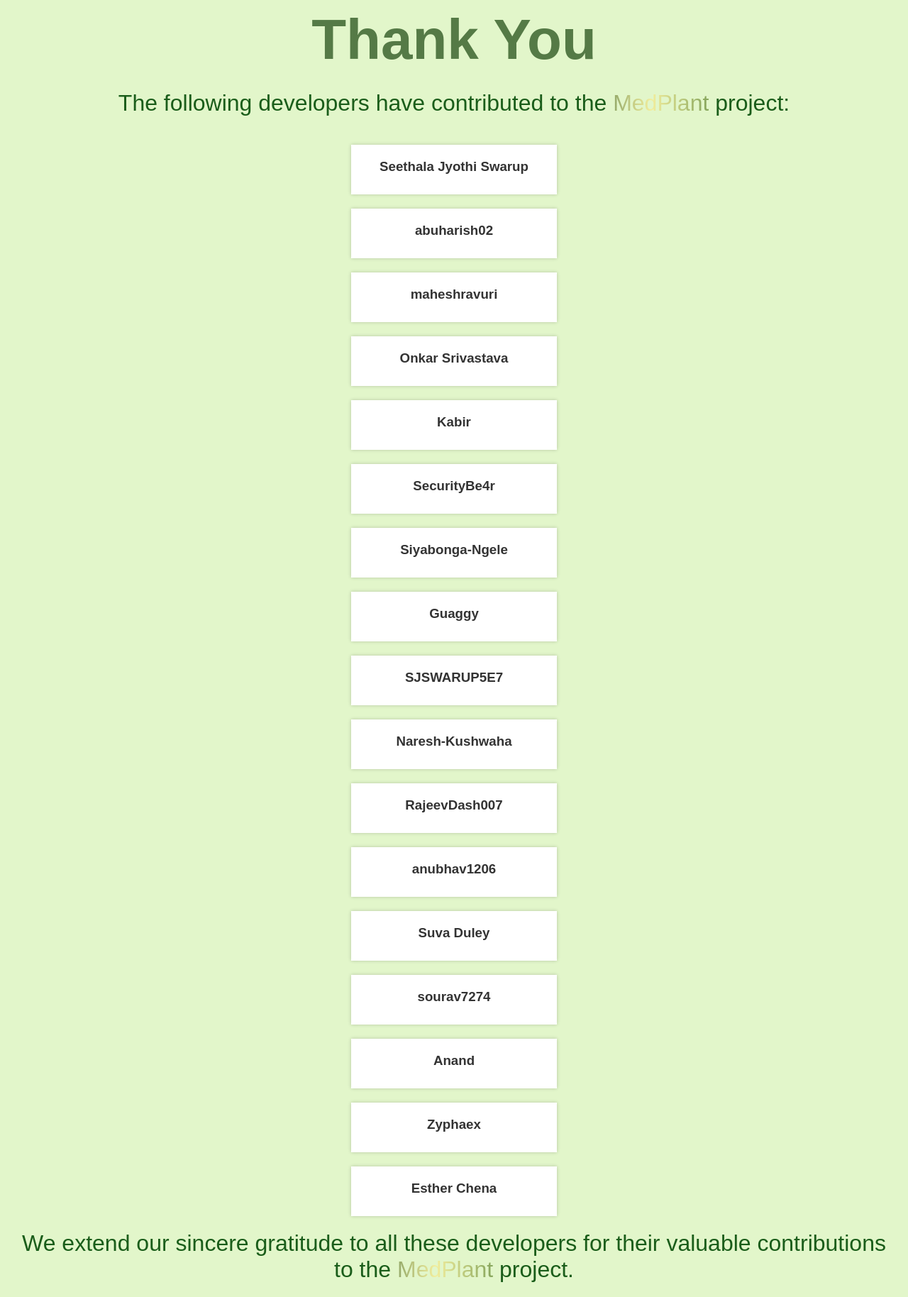
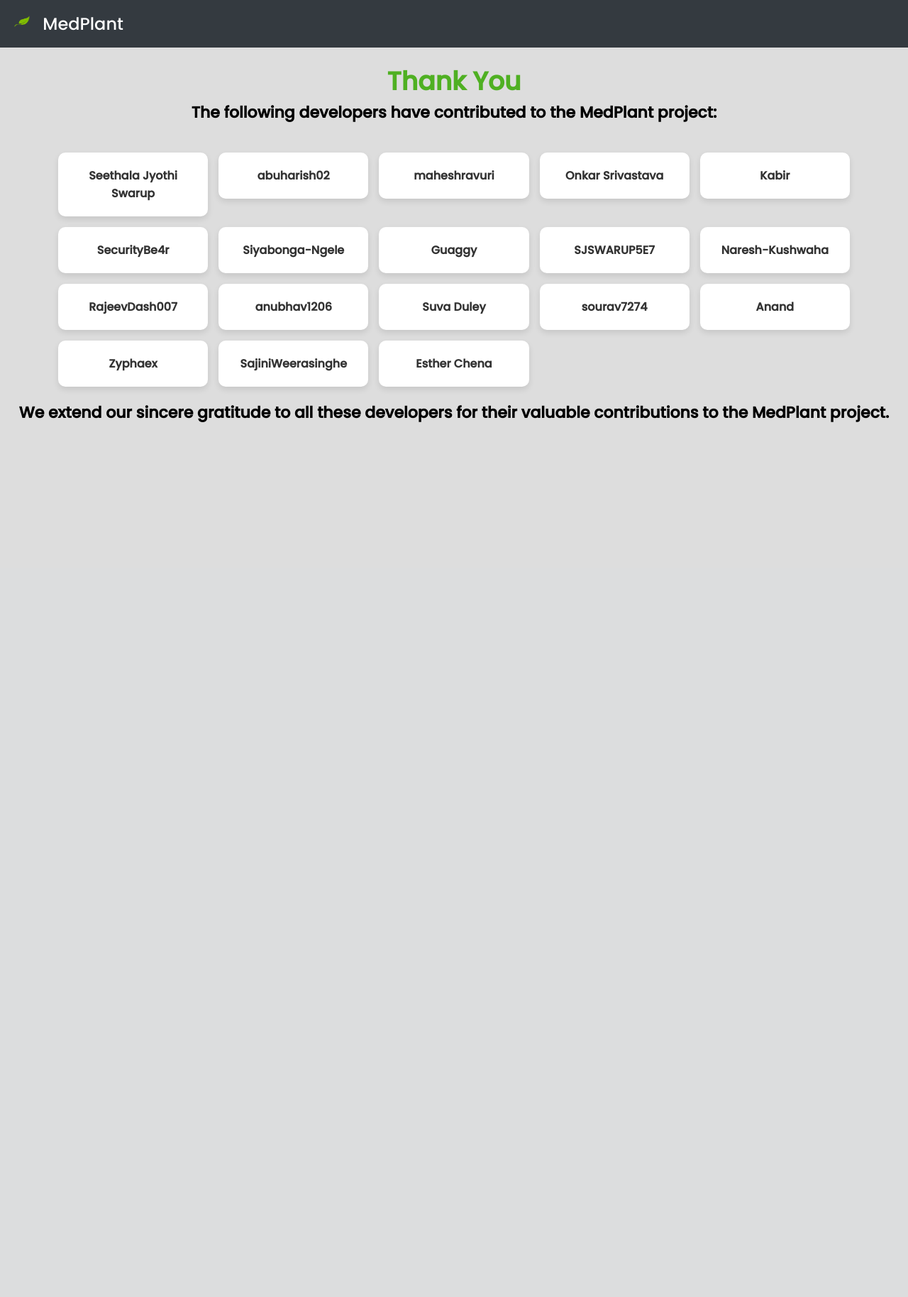
Before and after one commit to swarupe7/MedPlant, a PHP site: page /thankyou.html in a window 1280 px wide. Shown: the whole page at 71% size. After the commit the page ends 595 px from the top, so only its background shows below. Run offline with PHP 8.4, Linux system fonts and the light colour scheme.

Commit message:
feat: Add dark-themed navbar with logo and update page layout to grid

```diff
--- a/styles/thankyou.css
+++ b/styles/thankyou.css
@@ -1,135 +1,115 @@
+@import url("https://fonts.googleapis.com/css2?family=Poppins:wght@200;300;400;500&display=swap");
+/* Container styling */
+@import url("https://fonts.googleapis.com/css2?family=Poppins:wght@200;300;400;500&display=swap");
+
+* {
+  margin: 0;
+  padding: 0;
+  box-sizing: border-box;
+  font-family: "Poppins", sans-serif;
+  background-color: rgba(var(--bs-dark-rgb),);
+}
+
+.navbar {
+  background-color: #343a40 !important; /* Bootstrap bg-dark equivalent */
+  padding: 1rem;
+}
+
+.navbar-brand {
+  color: white !important;
+  font-size: 1.5rem;
+  font-weight: 500;
+  text-decoration: none;
+}
+
+.navbar-brand img {
+  width: 30px;
+  height: 24px;
+  margin-right: 8px;
+}
+
+.navbar-brand:hover {
+  color: #ffffffb8 !important;
+}
+
+.container-fluid {
+  display: flex;
+  align-items: center;
+  justify-content: space-between;
+}
+
+.nav-ul {
+  display: flex;
+}
+
+.nav-ul a {
+  padding: 6px;
+  text-decoration: none;
+  color: white;
+}
+
+.nav-ul a:hover {
+  color: #ffffffb8;
+}
+
 body {
-    background-color: #E2F6CA;
-    font-family: Arial, sans-serif;
-    margin: 0;
-    padding: 0;
+  margin: 0;
+  padding: 0;
+  background: #ddd;
+  font-family: "Poppins", sans-serif;
 }
 
 .container {
-    display: flex;
-    justify-content: center;
-    align-items: center;
-    flex-direction: column;
-    /* max-width: 600px;
-     margin: 100px auto;
-    text-align: center; */
+  text-align: center;
+  padding: 20px;
+
 }
 
-h1 {
-    color: #333;
-    font-size: 80px;
-    margin-top: 10px;
-    margin-bottom: 5px;
-}
-.main{
-    color: #1A5D1A;
+.thank-you {
+  font-size: 36px;
+  color: #4fb022;
 }
 
+.main {
+  font-size: 22px;
+  margin-bottom: 20px;
+  font-weight: 600;
 
+}
+
+/* Developer Grid */
+.developer-gallery {
+  display: grid;
+  grid-template-columns: repeat(auto-fit, minmax(200px, 1fr));
+  gap: 15px;
+  max-width: 90%;
+  margin: auto;
+  padding: 20px 0;
+}
+
+/* Developer Card */
 .card {
-    flex-basis: 0;
-    width: 250px;
-    height: 30px;
-    background-color: #fff;
-    padding: 20px;
-    margin-top: 20px;
-    box-shadow: 0 0 5px rgba(0, 0, 0, 0.2);
-    text-align: center;
-    transition: 0.4s;
+  background: #ffffff;
+  padding: 20px;
+  font-weight: 200;
+  border-radius: 10px;
+  box-shadow: 0 4px 8px rgba(0, 0, 0, 0.1);
+  text-align: center;
+  transition: transform 0.3s ease;
 }
 
 .card:hover {
-    background-color: darkseagreen;
-    transform: translateY(-5px);
-    z-index: 1;
+  transform: scale(1.05);
+  background-color: #8bcf6b;
 }
 
 .card h3 {
-    margin: 0;
-    color: #333;
+  font-size: 16px;
+  color: #333;
+  margin: 0;
 }
 
+/* Links */
 .link {
-    text-decoration: none;
+  text-decoration: none;
 }
-.thank-you{
-    color: #557A46;
-}
-:root {
-    /* --purple: rgb(123, 31, 162);
-    --violet: rgb(103, 58, 183);
-    --pink: rgb(244, 143, 177); */
-
-    /* --red: #F31559;
-    --magenta: #FF52A2;
-    --orange: #FFB07F;
-
-    --green: #1A5D1A;
-    --yellow: #F1C93B;
-    --blue: #78C1F3; */
-    --yellow: #F2EE9D;
-    --l-green: #7A9D54;
-    --d-green: #557A46;
-  }
-
-  @keyframes background-pan {
-    from {
-      background-position: 0% center;
-    }
-
-    to {
-      background-position: -200% center;
-    }
-  }
-
-  @keyframes scale {
-    from, to {
-      transform: scale(0);
-    }
-
-    50% {
-      transform: scale(1);
-    }
-  }
-
-  @keyframes rotate {
-    from {
-      transform: rotate(0deg);
-    }
-
-    to {
-      transform: rotate(180deg);
-    }
-  }
-
-
-  h2 {
-    color: white;
-    font-family: "Rubik", sans-serif;
-    font-size: clamp(2em, 2vw, 4em);
-    font-weight: 400;
-    margin: 0px;
-    padding: 20px;
-    text-align: center;
-  }
-
-  h2 > .magic {
-    display: inline-block;
-    position: relative;
-  }
-
-
-  h2 > .magic > .magic-text {
-    animation: background-pan 3s linear infinite;
-    background: linear-gradient(
-      to right,
-      var(--yellow),
-      var(--l-green),
-      var(--d-green),
-      var(--yellow)
-    );
-    background-size: 200%;
-    -webkit-background-clip: text;
-    -webkit-text-fill-color: transparent;
-    white-space: nowrap;
-  }
--- a/thankyou.html
+++ b/thankyou.html
@@ -1,119 +1,85 @@
 <!DOCTYPE html>
 <html>
 <head>
-    <meta charset="UTF-8" />
-    <meta http-equiv="X-UA-Compatible" content="IE=edge" />
-    <meta name="viewport" content="width=device-width, initial-scale=1.0" />
+    <meta charset="UTF-8">
+    <meta http-equiv="X-UA-Compatible" content="IE=edge">
+    <meta name="viewport" content="width=device-width, initial-scale=1.0">
     <title>About the Developers</title>
-    <meta name="description" content="MedPlant" />
-    <meta name="keywords" content="MedPlant" />
-    <meta property="og:title" content="MedPlant" />
-    <meta property="og:description" content="MedPlant" />
-    <meta property="og:image" content="#" />
-    <meta property="og:type" content="website" />
-    <meta property="og:url" content="#" />
-    <link rel="shortcut icon" href="img/leaf.png" type="image/x-icon" />
-    <link rel="stylesheet" type="text/css" href="styles/thankyou.css" />
+    <link rel="stylesheet" href="styles/thankyou.css">
+    <style>
+
+    </style>
 </head>
 <body>
+  <nav class="navbar bg-dark">
+    <div class="container-fluid">
+        <a class="navbar-brand text-light" href="./home.html">
+            <img src="./img/leaf.png" alt="Logo" width="30" height="24" class="d-inline-block align-text-top"> MedPlant
+        </a>
+    </div>
+</nav>
     <div class="container">
         <h1 class="thank-you">Thank You</h1>
-      <h2 class="main">
-        The following developers have contributed to the
-        <span class="magic"><span class="magic-text">MedPlant</span></span>
-        project:
-      </h2>
+        <h2 class="main">The following developers have contributed to the <span class="magic"><span class="magic-text">MedPlant</span></span> project:</h2>
+
+        <div class="developer-gallery">
             <a href="https://github.com/swarupe7" target="_blank" class="link">
-        <div class="card">
-          <h3>Seethala Jyothi Swarup</h3>
-        </div>
+                <div class="card"><h3>Seethala Jyothi Swarup</h3></div>
             </a>
             <a href="https://github.com/abuharish02" target="_blank" class="link">
-        <div class="card">
-          <h3>abuharish02</h3>
-        </div>
+                <div class="card"><h3>abuharish02</h3></div>
             </a>
             <a href="https://github.com/maheshravuri" target="_blank" class="link">
-        <div class="card">
-          <h3>maheshravuri</h3>
-        </div>
+                <div class="card"><h3>maheshravuri</h3></div>
             </a>
             <a href="https://github.com/onkarsrivastava" target="_blank" class="link">
-        <div class="card">
-          <h3>Onkar Srivastava</h3>
-        </div>
+                <div class="card"><h3>Onkar Srivastava</h3></div>
             </a>
             <a href="https://github.com/KBx4" target="_blank" class="link">
-        <div class="card">
-          <h3>Kabir</h3>
-        </div>
+                <div class="card"><h3>Kabir</h3></div>
             </a>
             <a href="https://github.com/SecurityBe4r" target="_blank" class="link">
-        <div class="card">
-          <h3>SecurityBe4r</h3>
-        </div>
+                <div class="card"><h3>SecurityBe4r</h3></div>
             </a>
             <a href="https://github.com/Siyabonga-Ngele" target="_blank" class="link">
-        <div class="card">
-          <h3>Siyabonga-Ngele</h3>
-        </div>
+                <div class="card"><h3>Siyabonga-Ngele</h3></div>
             </a>
             <a href="https://github.com/Guaggy" target="_blank" class="link">
-        <div class="card">
-          <h3>Guaggy</h3>
-        </div>
+                <div class="card"><h3>Guaggy</h3></div>
             </a>
             <a href="https://github.com/SJSWARUP5E7" target="_blank" class="link">
-        <div class="card">
-          <h3>SJSWARUP5E7</h3>
-        </div>
+                <div class="card"><h3>SJSWARUP5E7</h3></div>
             </a>
             <a href="https://github.com/Naresh-Kushwaha" target="_blank" class="link">
-        <div class="card">
-          <h3>Naresh-Kushwaha</h3>
-        </div>
+                <div class="card"><h3>Naresh-Kushwaha</h3></div>
             </a>
             <a href="https://github.com/RajeevDash007" target="_blank" class="link">
-        <div class="card">
-          <h3>RajeevDash007</h3>
-        </div>
+                <div class="card"><h3>RajeevDash007</h3></div>
             </a>
-      <a href="https://github.com/Naresh-Kushwaha" target="_blank" class="link">
-        <div class="card">
-          <h3>anubhav1206</h3>
-        </div>
+            <a href="https://github.com/anubhav1206" target="_blank" class="link">
+                <div class="card"><h3>anubhav1206</h3></div>
             </a>
             <a href="https://github.com/subhaDTECH" target="_blank" class="link">
-        <div class="card">
-          <h3>Suva Duley</h3>
-        </div>
+                <div class="card"><h3>Suva Duley</h3></div>
             </a>
             <a href="https://github.com/sourav7274" target="_blank" class="link">
-        <div class="card">
-          <h3>sourav7274</h3>
-        </div>
+                <div class="card"><h3>sourav7274</h3></div>
             </a>
             <a href="https://github.com/anandryadav" target="_blank" class="link">
-        <div class="card">
-          <h3>Anand</h3>
-        </div>
+                <div class="card"><h3>Anand</h3></div>
             </a>
             <a href="https://github.com/Zyphaex" target="_blank" class="link">
-        <div class="card">
-          <h3>Zyphaex</h3>
-        </div>
+                <div class="card"><h3>Zyphaex</h3></div>
+            </a>
+            <a href="https://github.com/SajiniWeerasinghe" target="_blank" class="link">
+                <div class="card"><h3>SajiniWeerasinghe</h3></div>
             </a>
             <a href="https://github.com/athenacats" target="_blank" class="link">
-        <div class="card">
-          <h3>Esther Chena</h3>
+                <div class="card"><h3>Esther Chena</h3></div>
+            </a>
         </div>
-      </a>
-      <h2 class="main">
-        We extend our sincere gratitude to all these developers for their
-        valuable contributions to the
-        <span class="magic"><span class="magic-text">MedPlant</span></span>
-        project.
-      </h2>
+
+        <h2 class="main">We extend our sincere gratitude to all these developers for their valuable contributions to the <span class="magic"><span class="magic-text">MedPlant</span></span> project.</h2>
     </div>
 </body>
 </html>
```
Lines whose indentation alone changed are shown as unchanged.
